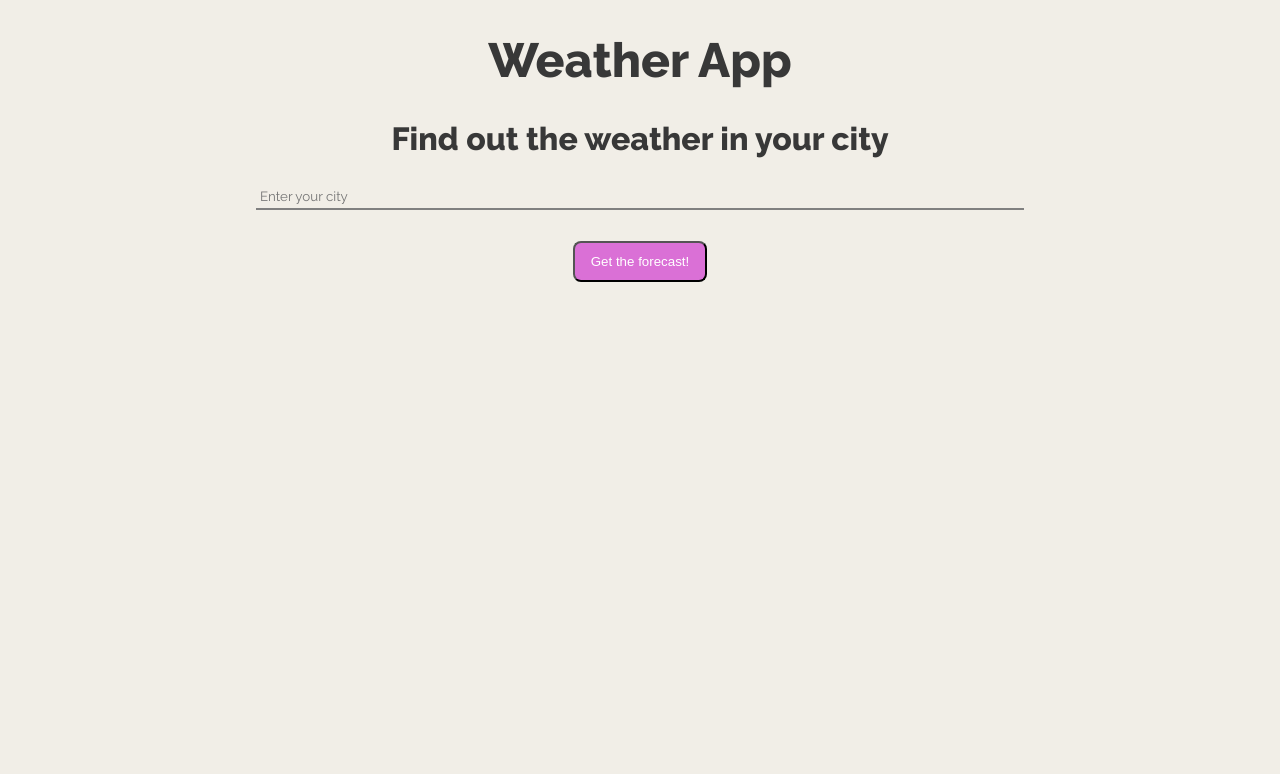
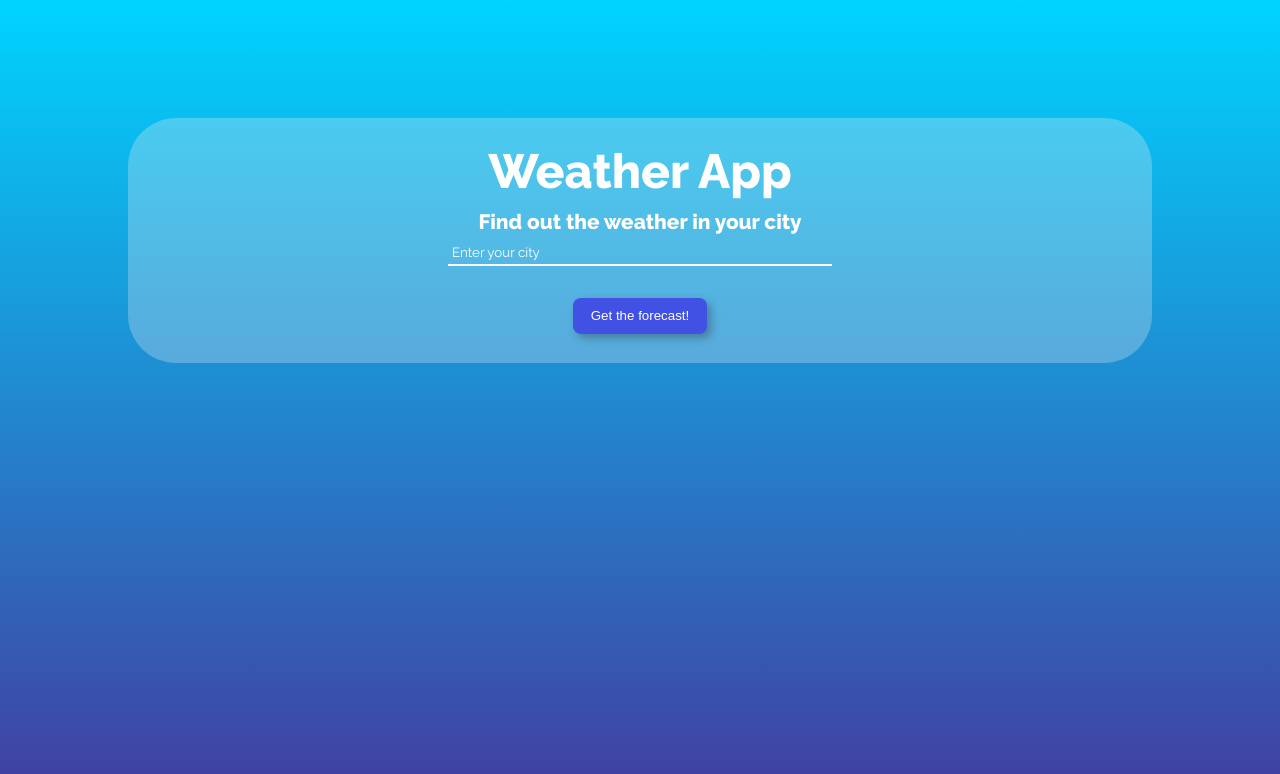
Before and after one commit to NushySC/weather-app, a React (Create React App) app: page / in a window 1280 px wide. Shown: the top 774 px of the page. Built offline with nearby package versions, Linux system fonts and the light colour scheme.

Commit message:
"some other style"

```diff
--- a/src/App.css
+++ /dev/null
@@ -1,36 +0,0 @@
-.App {
-  text-align: center;
-  display: flex;
-  flex-direction: column;
-  width: 100vw;
-}
-
-.App-logo {
-  animation: App-logo-spin infinite 20s linear;
-  height: 40vmin;
-  pointer-events: none;
-}
-
-.App-header {
-  background-color: #282c34;
-  min-height: 100vh;
-  display: flex;
-  flex-direction: column;
-  align-items: center;
-  justify-content: center;
-  font-size: calc(10px + 2vmin);
-  color: white;
-}
-
-.App-link {
-  color: #61dafb;
-}
-
-@keyframes App-logo-spin {
-  from {
-    transform: rotate(0deg);
-  }
-  to {
-    transform: rotate(360deg);
-  }
-}
--- a/src/App.js
+++ b/src/App.js
@@ -1,5 +1,5 @@
 import React, { Component } from 'react';
-import './App.css';
+import Styles from './App.module.css';
 
 import Form from './components/Form/Form'
 import Header from './components/Header/Header'
@@ -16,7 +16,9 @@ class App extends Component {
     country: undefined,
     humidity: undefined,
     description: undefined,
+    main: undefined,
     wind: undefined,
+    icon: undefined,
     error: undefined,
   }
 
@@ -26,15 +28,17 @@ class App extends Component {
     const api_call = await
       fetch(`http://api.openweathermap.org/data/2.5/weather?q=${city}&units=metric&APPID=${API_KEY}`);
     const data = await api_call.json();
-    //console.log(data)
+    console.log(data)
     if (city) {
       this.setState({
         temperature: data.main.temp,
         city: data.name,
         country: data.sys.country,
         description: data.weather[0].description,
+        main: data.weather[0].main,
         humidity: data.main.humidity,
         wind: data.wind.speed,
+        icon: data.weather[0].icon,
         error: "",
       })
     }else {
@@ -44,18 +48,22 @@ class App extends Component {
 
   render() {
   return (
-    <div className="App">
-    <Header />
-    <Form
-      getWeather={this.getWeather} />
+    <div className={Styles.App}>
+    <div className={Styles.firstScreen}>
+      <Header />
+      <Form
+        getWeather={this.getWeather} />
+    </div>
     <Weather
       temperature={this.state.temperature}
       city={this.state.city}
       country={this.state.country}
       description={this.state.description}
+      main={this.state.main}
       humidity={this.state.humidity}
       wind={this.state.wind}
       error={this.state.error}
+      icon={this.state.icon}
       />
 
   </div>
--- /dev/null
+++ b/src/App.module.css
@@ -0,0 +1,48 @@
+.App {
+  text-align: center;
+  display: flex;
+  flex-direction: column;
+  justify-content: space-around;
+  align-items: center;
+  background: rgb(140,138,180);
+  background: linear-gradient(0deg, rgb(66, 61, 160) 0%, rgba(0,212,255,1) 100%);
+  color: white;
+  height: 100vh;
+}
+@media only screen and (max-width: 600px) {
+  .App {
+    font-size: calc(0.5em + 1vmin);;
+  }
+}
+.App-header {
+  background-color: #282c34;
+  min-height: 100vh;
+  display: flex;
+  flex-direction: column;
+  align-items: center;
+  justify-content: center;
+  font-size: calc(10px + 2vmin);
+  color: white;
+}
+
+.App-link {
+  color: #61dafb;
+}
+
+@keyframes App-logo-spin {
+  from {
+    transform: rotate(0deg);
+  }
+  to {
+    transform: rotate(360deg);
+  }
+}
+
+.firstScreen {
+  display: flex;
+  flex-direction: column;
+  width: 80%;
+  background-color: #eeeeee48;
+  border-radius: 3em;
+  padding: 1em;
+}
--- a/src/components/Form/Form.module.scss
+++ b/src/components/Form/Form.module.scss
@@ -7,18 +7,20 @@ form {
 button {
     margin: 1em;
     border-radius: 0.6em;
-    background-color: orchid;
+    background-color: rgb(65, 81, 228);
     padding: 0.8em 0.2em;
     width: 10em;
     color: white;
+    border-style: none;
+    box-shadow: 0.3em 0.3em 0.6em #2927275b;
 }
 
 input {
   border-style: none;
-  border-bottom: 0.2em solid grey;
+  border-bottom: 0.2em solid white;
   padding: 0.3em;
-  width: 60vw;
-
+  width: 30vw;
+  color: white;
 }
 
 input:-webkit-autofill,
@@ -30,7 +32,11 @@ input:-webkit-autofill:active  {
 }
 
 input, select, textarea {
-  background-color: #f1eee7;
+  background-color: #f1eee700;
   outline: none;
   font-family: 'Raleway', serif;
 }
+
+::-webkit-input-placeholder { /* WebKit, Blink, Edge */
+  color:    white;
+}
--- a/src/components/Header/Header.module.css
+++ b/src/components/Header/Header.module.css
@@ -4,8 +4,10 @@
 
 .title {
     font-size: 3em;
+    margin: 0.2em;
 }
 
 .subtitle {
-    font-size: 2em;
+    font-size: 1.3em;
+    margin: 0.3em;
 }
--- a/src/components/Weather/Weather.js
+++ b/src/components/Weather/Weather.js
@@ -6,10 +6,21 @@ import Styles from "./Weather.module.css"
 const Weather = props => (
             <div className={Styles.outputs}>
                 {props.city && props.country && <h2 className={Styles.outputTitle}>{props.city}, {props.country}</h2>}
-                {props.temperature && <p className={Styles.outputTitle}>Temperature: <span className={Styles.outputResult}>{props.temperature}°C</span> </p>}
-                {props.humidity && <p className={Styles.outputTitle}>Humidity: <span className={Styles.outputResult}>{props.humidity}%</span></p>}
-                {props.wind && <p className={Styles.outputTitle}>Wind: <span className={Styles.outputResult}>{props.wind} meters/sec</span></p>}
-                <p className={Styles.outputResult}>{props.description}</p>
+
+                <div className={Styles.outputResult}>{props.main}</div>
+                <div className={Styles.outputResult}>{props.description}</div>
+
+                <div className={Styles.outputData}>{props.icon && <div className={Styles.outputTitle}><p className={Styles.outputResult}><img src={`http://openweathermap.org/img/w/${props.icon}.png`} alt="weather-icon"/></p> </div>}</div>
+
+
+                <div className={Styles.outputDatas}>
+
+                    <div className={Styles.outputData}>{props.temperature && <div className={Styles.outputTitle}>Temperature: <p className={Styles.outputResult}>{props.temperature}°C</p> </div>}</div>
+
+                    <div className={Styles.outputData}>{props.humidity && <div className={Styles.outputTitle}>Humidity: <p className={Styles.outputResult}>{props.humidity}%</p></div>}</div>
+                    <div className={Styles.outputData}>{props.wind && <div className={Styles.outputTitle}>Wind: <p className={Styles.outputResult}>{props.wind} meters/sec</p></div>}</div>
+                </div>
+
 
             </div>
 )
--- a/src/components/Weather/Weather.module.css
+++ b/src/components/Weather/Weather.module.css
@@ -1,13 +1,31 @@
 .outputs {
     display: flex;
     flex-direction: column;
+    align-items: left;
+    text-align: left;
+    margin: 0;
 }
 
 .outputTitle {
     font-family: 'Raleway', sans-serif;
     font-weight: 700;
+    text-align: center;
 }
 
 .outputResult {
     font-family: 'Aleo', serif;
+    text-align: center;
 }
+
+.outputDatas {
+    display: flex;
+    flex-direction: row;
+    margin: 2em;
+}
+
+.outputData {
+    display: flex;
+    flex-direction: column;
+    padding: 0.3em 0.9em;
+    align-items: center;
+}
--- a/src/index.css
+++ b/src/index.css
@@ -5,6 +5,4 @@
   body {
   margin: 0;
   padding: 0;
-  background-color: #f1eee7;
-  color: #383838;
 }
```
